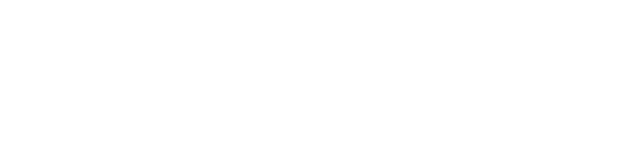
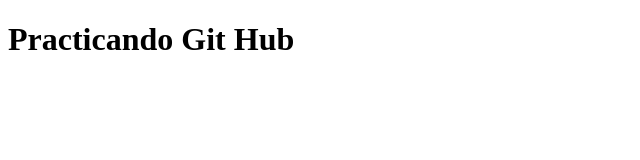
Before and after one commit to atcm-2024/Dom-prueba, a plain HTML site: page index.html in a window 1280 px wide. Shown: the whole page, without its empty margins (0-640 px from the left). Drawn offline with Linux system fonts and the light colour scheme.

Commit message:
cambios en html y style

```diff
--- a/index.html
+++ b/index.html
@@ -6,6 +6,6 @@
     <title>Practicando Git</title>
 </head>
 <body>
-
+    <h1>Practicando Git Hub</h1>
 </body>
 </html>
--- a/style/style.css
+++ b/style/style.css
@@ -0,0 +1,5 @@
+*{
+    box-sizing:border-box;
+    margin: 0;
+    padding: 0git status;
+}
```
